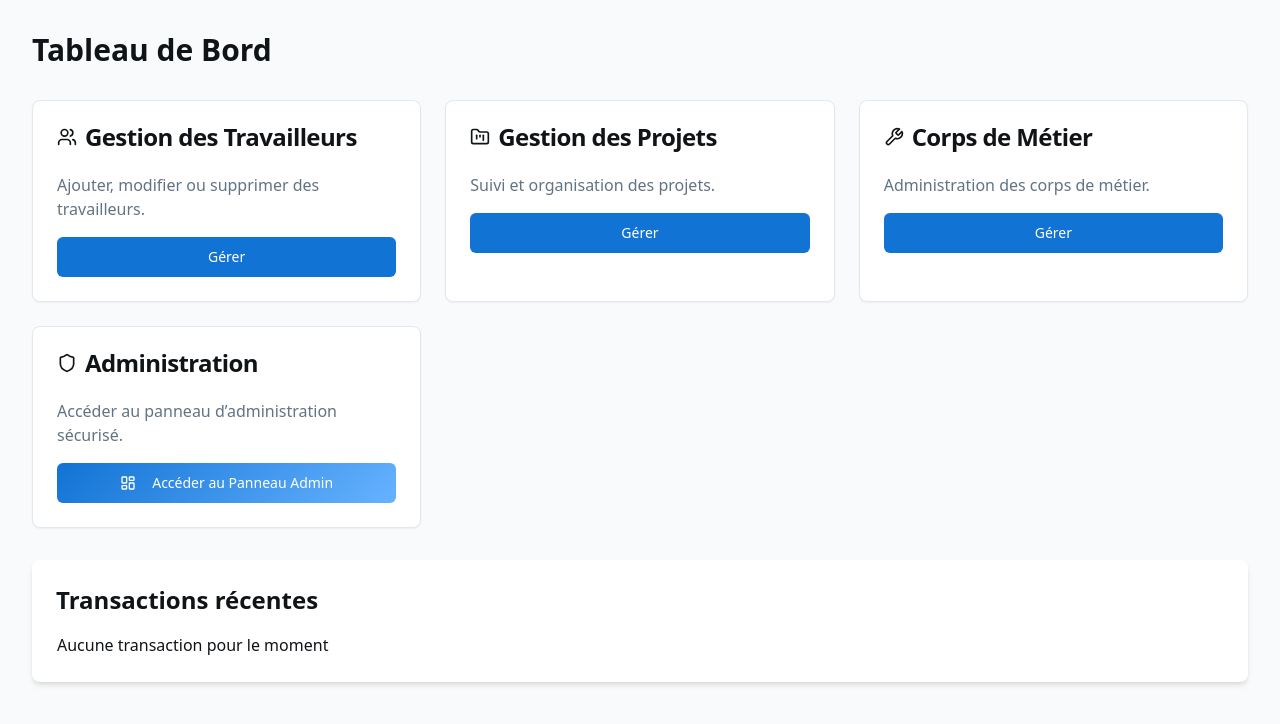
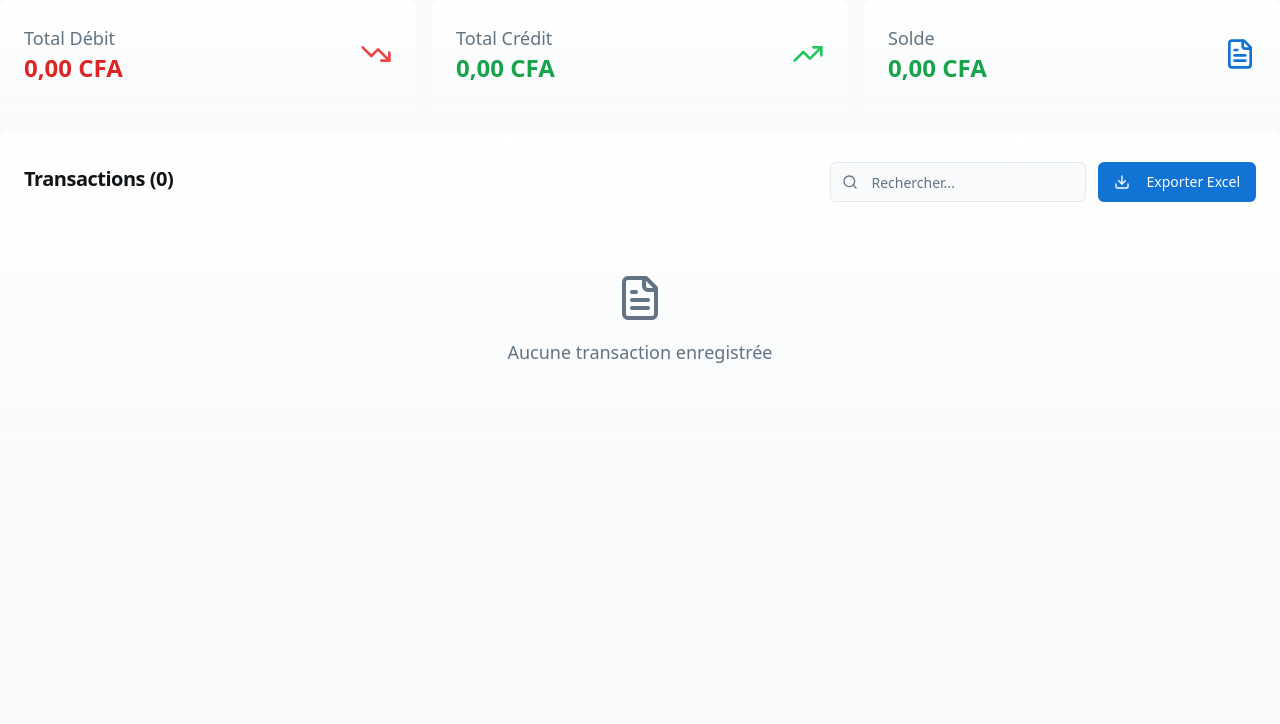
Before and after one commit to ANGE22593/Dtech-gesiton, a React (Vite) app: page /dashboard in a window 1280 px wide. Shown: the top 724 px of the page. Built offline with nearby package versions, Linux system fonts and the light colour scheme.

Commit message:
Mise à jour Dashboard.tsx

```diff
--- a/src/pages/Dashboard.tsx
+++ b/src/pages/Dashboard.tsx
@@ -1,126 +1,178 @@
-import { useNavigate } from "react-router-dom";
-import { Card, CardHeader, CardTitle, CardContent } from "@/components/ui/card";
-import { Button } from "@/components/ui/button";
-import { Users, FolderKanban, Wrench, LayoutDashboard, Shield } from "lucide-react";
-import { Transaction } from "@/types/transaction";
+import { useState } from 'react';
+import { Transaction } from '@/types/transaction';
+import { Card, CardContent, CardHeader, CardTitle } from '@/components/ui/card';
+import { Table, TableHeader, TableBody, TableRow, TableHead, TableCell } from '@/components/ui/table';
+import { Badge } from '@/components/ui/badge';
+import { Button } from '@/components/ui/button';
+import { Input } from '@/components/ui/input';
+import { Search, Download, TrendingUp, TrendingDown, FileText, Edit, Trash2 } from 'lucide-react';
+import * as XLSX from 'xlsx';
+import { toast } from '@/hooks/use-toast';
 
 interface DashboardProps {
   transactions: Transaction[];
+  onEditTransaction?: (transaction: Transaction) => void;
+  onDeleteTransaction?: (id: string) => void;
 }
 
-export default function Dashboard({ transactions }: DashboardProps) {
-  const navigate = useNavigate();
+export default function Dashboard({ transactions, onEditTransaction, onDeleteTransaction }: DashboardProps) {
+  const [searchTerm, setSearchTerm] = useState('');
+  const [sortField, setSortField] = useState<keyof Transaction>('date');
+  const [sortDirection, setSortDirection] = useState<'asc' | 'desc'>('desc');
+
+  const formatCurrency = (amount: number, currency: string) =>
+    new Intl.NumberFormat('fr-FR', { style: 'currency', currency }).format(amount);
+
+  const totalDebit = transactions.reduce((sum, t) => sum + t.debit, 0);
+  const totalCredit = transactions.reduce((sum, t) => sum + t.credit, 0);
+  const totalMonnaie = transactions.reduce((sum, t) => sum + t.monnaie, 0);
+  const balance = totalDebit - totalCredit + totalMonnaie;
+
+  const filteredTransactions = transactions.filter(transaction =>
+    Object.values(transaction).some(value =>
+      value.toString().toLowerCase().includes(searchTerm.toLowerCase())
+    )
+  );
+
+  const sortedTransactions = [...filteredTransactions].sort((a, b) => {
+    const aVal = a[sortField];
+    const bVal = b[sortField];
+    if (aVal < bVal) return sortDirection === 'asc' ? -1 : 1;
+    if (aVal > bVal) return sortDirection === 'asc' ? 1 : -1;
+    return 0;
+  });
+
+  const handleSort = (field: keyof Transaction) => {
+    if (field === sortField) {
+      setSortDirection(sortDirection === 'asc' ? 'desc' : 'asc');
+    } else {
+      setSortField(field);
+      setSortDirection('asc');
+    }
+  };
+
+  const exportToExcel = () => {
+    if (transactions.length === 0) {
+      toast({ title: 'Aucune donnée', description: "Il n'y a aucune transaction à exporter", variant: 'destructive' });
+      return;
+    }
+    const exportData = transactions.map(t => ({
+      Date: t.date,
+      Nom: t.nom,
+      Nature: t.nature,
+      Projet: t.projetIntervention,
+      Type: t.impPrev,
+      Corps: t.corpsDeMetiers,
+      Monnaie: t.monnaie,
+      Débit: t.debit,
+      Crédit: t.credit
+    }));
+    const worksheet = XLSX.utils.json_to_sheet(exportData);
+    const workbook = XLSX.utils.book_new();
+    XLSX.utils.book_append_sheet(workbook, worksheet, 'Transactions');
+    XLSX.writeFile(workbook, `transactions_${new Date().toISOString().split('T')[0]}.xlsx`);
+    toast({ title: 'Export réussi', description: 'Fichier Excel généré avec succès' });
+  };
 
   return (
-    <div className="p-4 sm:p-8">
-      <h1 className="text-3xl font-bold mb-8">Tableau de Bord</h1>
-
-      {/* Section cartes de gestion */}
-      <div className="grid gap-6 md:grid-cols-2 lg:grid-cols-3 mb-8">
-        {/* Gestion des Travailleurs */}
-        <Card className="hover:shadow-lg transition-shadow">
-          <CardHeader>
-            <CardTitle className="flex items-center gap-2">
-              <Users className="h-5 w-5" />
-              Gestion des Travailleurs
-            </CardTitle>
-          </CardHeader>
-          <CardContent>
-            <p className="text-muted-foreground mb-4">
-              Ajouter, modifier ou supprimer des travailleurs.
-            </p>
-            <Button onClick={() => navigate('/manage-workers')} className="w-full">
-              Gérer
-            </Button>
+    <div className="space-y-6">
+      {/* Statistics Cards */}
+      <div className="grid grid-cols-1 md:grid-cols-3 gap-4">
+        <Card className="shadow-card bg-gradient-card border-0">
+          <CardContent className="p-6 flex justify-between items-center">
+            <div>
+              <p className="text-lg font-medium text-muted-foreground">Total Débit</p>
+              <p className="text-2xl font-bold text-red-600">{formatCurrency(totalDebit, 'CFA')}</p>
+            </div>
+            <TrendingDown className="h-8 w-8 text-red-500" />
           </CardContent>
         </Card>
-
-        {/* Gestion des Projets */}
-        <Card className="hover:shadow-lg transition-shadow">
-          <CardHeader>
-            <CardTitle className="flex items-center gap-2">
-              <FolderKanban className="h-5 w-5" />
-              Gestion des Projets
-            </CardTitle>
-          </CardHeader>
-          <CardContent>
-            <p className="text-muted-foreground mb-4">
-              Suivi et organisation des projets.
-            </p>
-            <Button onClick={() => navigate('/manage-projects')} className="w-full">
-              Gérer
-            </Button>
+        <Card className="shadow-card bg-gradient-card border-0">
+          <CardContent className="p-6 flex justify-between items-center">
+            <div>
+              <p className="text-lg font-medium text-muted-foreground">Total Crédit</p>
+              <p className="text-2xl font-bold text-green-600">{formatCurrency(totalCredit, 'CFA')}</p>
+            </div>
+            <TrendingUp className="h-8 w-8 text-green-500" />
           </CardContent>
         </Card>
-
-        {/* Gestion des Corps de Métier */}
-        <Card className="hover:shadow-lg transition-shadow">
-          <CardHeader>
-            <CardTitle className="flex items-center gap-2">
-              <Wrench className="h-5 w-5" />
-              Corps de Métier
-            </CardTitle>
-          </CardHeader>
-          <CardContent>
-            <p className="text-muted-foreground mb-4">
-              Administration des corps de métier.
-            </p>
-            <Button onClick={() => navigate('/manage-trades')} className="w-full">
-              Gérer
-            </Button>
-          </CardContent>
-        </Card>
-
-        {/* Administration */}
-        <Card className="hover:shadow-lg transition-shadow">
-          <CardHeader>
-            <CardTitle className="flex items-center gap-2">
-              <Shield className="h-5 w-5" />
-              Administration
-            </CardTitle>
-          </CardHeader>
-          <CardContent>
-            <p className="text-muted-foreground mb-4">
-              Accéder au panneau d’administration sécurisé.
-            </p>
-            <Button
-              onClick={() => navigate('/admin-login')}
-              className="w-full bg-gradient-primary hover:shadow-hover transition-all duration-300 flex items-center justify-center"
-            >
-              <LayoutDashboard className="mr-2 h-4 w-4" />
-              Accéder au Panneau Admin
-            </Button>
+        <Card className="shadow-card bg-gradient-card border-0">
+          <CardContent className="p-6 flex justify-between items-center">
+            <div>
+              <p className="text-lg font-medium text-muted-foreground">Solde</p>
+              <p className={`text-2xl font-bold ${balance >= 0 ? 'text-green-600' : 'text-red-600'}`}>{formatCurrency(balance, 'CFA')}</p>
+            </div>
+            <FileText className="h-8 w-8 text-primary" />
           </CardContent>
         </Card>
       </div>
 
-      {/* Section Transactions */}
-      <div className="bg-white p-6 rounded-lg shadow-md">
-        <h2 className="text-2xl font-semibold mb-4">Transactions récentes</h2>
-
-        {transactions.length > 0 ? (
-  transactions.map((t: Transaction) => (
-    <tr key={t.id} className="hover:bg-gray-50">
-      <td>{t.date}</td>
-      <td>{t.nom}</td>
-      <td>{t.nature}</td>
-      <td>{t.projetIntervention}</td>
-      <td>{t.impPrev}</td>
-      <td>{t.corpsDeMetiers}</td>
-      <td>{t.monnaie}</td>
-      <td>{t.debit}</td>
-      <td>{t.credit}</td>
-    </tr>
-  ))
-) : (
-  <tr>
-    <td colSpan={9} className="text-center">
-      Aucune transaction pour le moment
-    </td>
-  </tr>
-)}
-
-      </div>
+      {/* Table */}
+      <Card className="shadow-card bg-gradient-card border-0">
+        <CardHeader className="flex flex-col sm:flex-row justify-between items-start sm:items-center gap-4">
+          <CardTitle className="text-xl font-semibold">
+            Transactions ({transactions.length})
+          </CardTitle>
+          <div className="flex gap-3 w-full sm:w-auto">
+            <div className="relative">
+              <Search className="absolute left-3 top-1/2 transform -translate-y-1/2 h-4 w-4 text-muted-foreground" />
+              <Input placeholder="Rechercher..." value={searchTerm} onChange={e => setSearchTerm(e.target.value)} className="pl-10 w-full sm:w-64" />
+            </div>
+            <Button onClick={exportToExcel}>
+              <Download className="h-4 w-4 mr-2" />
+              Exporter Excel
+            </Button>
+          </div>
+        </CardHeader>
+        <CardContent>
+          {sortedTransactions.length === 0 ? (
+            <div className="text-center py-12">
+              <FileText className="h-12 w-12 text-muted-foreground mx-auto mb-4" />
+              <p className="text-lg text-muted-foreground">{searchTerm ? 'Aucune transaction trouvée' : 'Aucune transaction enregistrée'}</p>
+            </div>
+          ) : (
+            <div className="overflow-x-auto">
+              <Table>
+                <TableHeader>
+                  <TableRow>
+                    <TableHead onClick={() => handleSort('date')} className="cursor-pointer">Date</TableHead>
+                    <TableHead onClick={() => handleSort('nom')} className="cursor-pointer">Nom</TableHead>
+                    <TableHead>Nature</TableHead>
+                    <TableHead>Projet</TableHead>
+                    <TableHead>Type</TableHead>
+                    <TableHead>Corps</TableHead>
+                    <TableHead className="text-right">Monnaie</TableHead>
+                    <TableHead className="text-right">Débit</TableHead>
+                    <TableHead className="text-right">Crédit</TableHead>
+                    <TableHead className="text-center">Actions</TableHead>
+                  </TableRow>
+                </TableHeader>
+                <TableBody>
+                  {sortedTransactions.map(transaction => (
+                    <TableRow key={transaction.id} className="hover:bg-muted/50 transition-colors">
+                      <TableCell>{new Date(transaction.date).toLocaleDateString('fr-FR')}</TableCell>
+                      <TableCell>{transaction.nom}</TableCell>
+                      <TableCell>{transaction.nature}</TableCell>
+                      <TableCell>{transaction.projetIntervention}</TableCell>
+                      <TableCell>
+                        <Badge variant={transaction.impPrev === 'Imprévu' ? 'destructive' : 'secondary'}>{transaction.impPrev}</Badge>
+                      </TableCell>
+                      <TableCell>{transaction.corpsDeMetiers}</TableCell>
+                      <TableCell className="text-right">{transaction.monnaie > 0 ? formatCurrency(transaction.monnaie, 'CFA') : '-'}</TableCell>
+                      <TableCell className="text-right text-red-600">{transaction.debit > 0 ? formatCurrency(transaction.debit, 'CFA') : '-'}</TableCell>
+                      <TableCell className="text-right text-green-600">{transaction.credit > 0 ? formatCurrency(transaction.credit, 'CFA') : '-'}</TableCell>
+                      <TableCell className="text-center flex justify-center gap-2">
+                        {onEditTransaction && <Button size="sm" variant="outline" onClick={() => onEditTransaction(transaction)}><Edit className="h-4 w-4" /></Button>}
+                        {onDeleteTransaction && <Button size="sm" variant="destructive" onClick={() => onDeleteTransaction(transaction.id)}><Trash2 className="h-4 w-4" /></Button>}
+                      </TableCell>
+                    </TableRow>
+                  ))}
+                </TableBody>
+              </Table>
+            </div>
+          )}
+        </CardContent>
+      </Card>
     </div>
   );
 }
```
